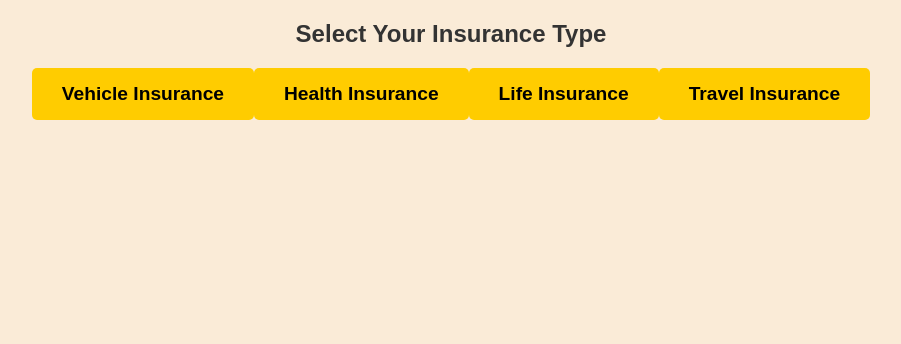
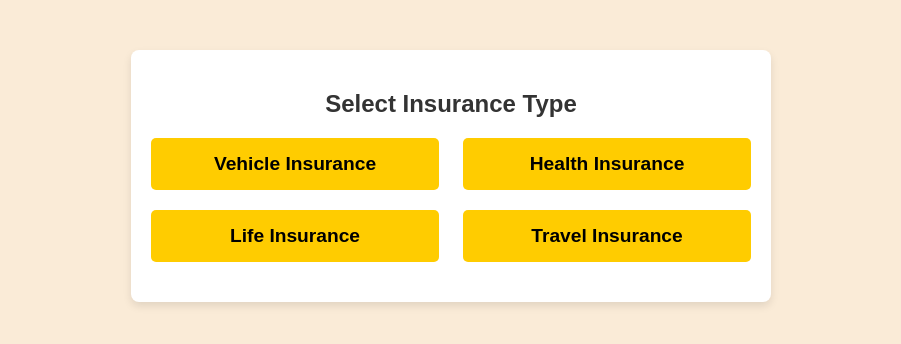
Before and after one commit to rishi17003/Blockchain-Based-Insurance-Claim-System, a React (Create React App) app: page /insurance in a window 1280 px wide. Shown: the top 344 px of the page, without its empty margins (189-1090 px from the left). Built offline with nearby package versions, Linux system fonts and the light colour scheme.

Commit message:
Update InsuranceTypeSelection.js

```diff
--- a/src/InsuranceTypeSelection.js
+++ b/src/InsuranceTypeSelection.js
@@ -1,21 +1,22 @@
 import React from 'react';
+import './Insurancetype.css';
 import { useNavigate } from 'react-router-dom';
 
 function InsuranceTypeSelection() {
   const navigate = useNavigate();
 
   const handleSelection = (type) => {
-    navigate(`/file-claim/${type.toLowerCase()}`);
+    navigate(`/kyc/${type.toLowerCase()}`);
   };
 
   return (
     <div className="insurance-type-container">
-      <h2>Select Your Insurance Type</h2>
+      <h2>Select Insurance Type</h2>
       <div className="insurance-type-buttons">
-        <button className="btn btn-primary" onClick={() => handleSelection('Vehicle')}>Vehicle Insurance</button>
-        <button className="btn btn-primary" onClick={() => handleSelection('Health')}>Health Insurance</button>
-        <button className="btn btn-primary" onClick={() => handleSelection('Life')}>Life Insurance</button>
-        <button className="btn btn-primary" onClick={() => handleSelection('Travel')}>Travel Insurance</button>
+      <button className="btn btn-primary" onClick={() => handleSelection('Vehicle')}>Vehicle Insurance</button>
+      <button className="btn btn-primary" onClick={() => handleSelection('Health')}>Health Insurance</button>
+      <button className="btn btn-primary" onClick={() => handleSelection('Life')}>Life Insurance</button>
+      <button className="btn btn-primary" onClick={() => handleSelection('Travel')}>Travel Insurance</button>
       </div>
     </div>
   );
```
